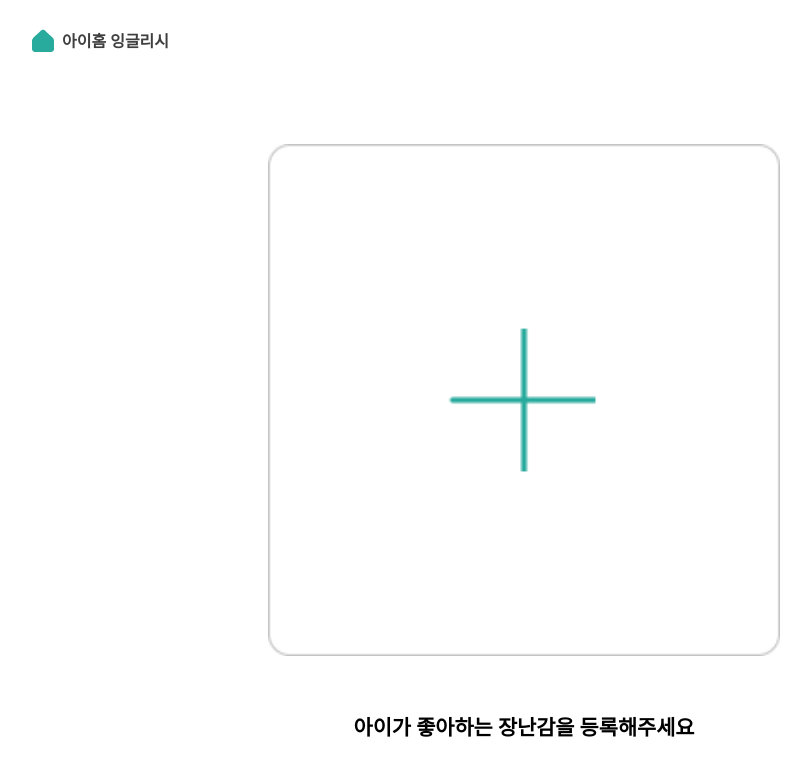
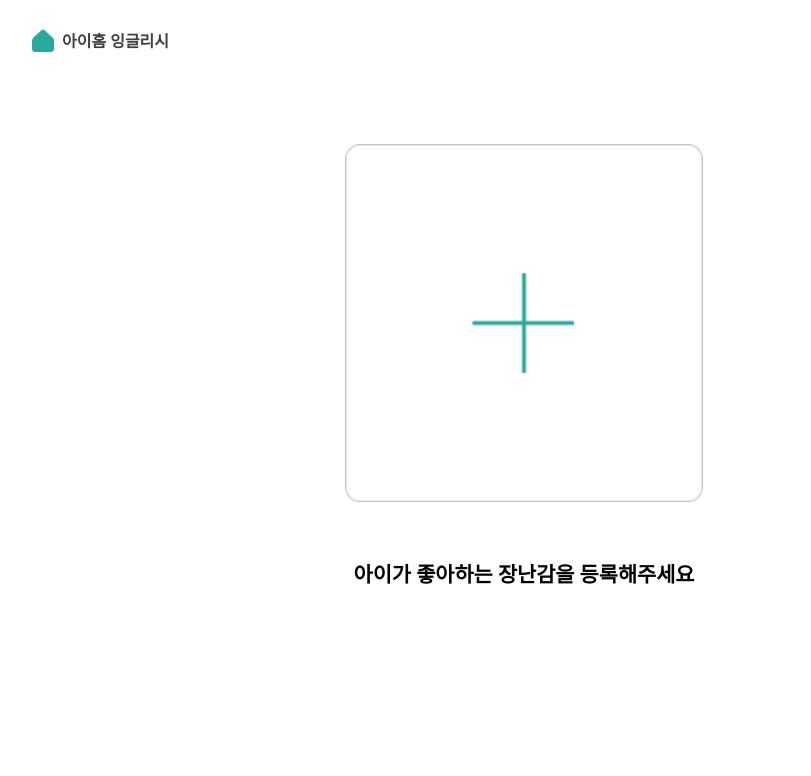
Before and after one commit to SiliconValleyLorax/i-home, a React (Create React App) app in the folder frontend/: page /uploadImage in a window 1280 px wide. Shown: the top 776 px of the page, without its empty margins (116-927 px from the left). Built offline with nearby package versions, Linux system fonts and the light colour scheme; a web font is replaced by a local one.

Commit message:
fix : frontend css fix

```diff
--- a/frontend/src/css/UploadImage.css
+++ b/frontend/src/css/UploadImage.css
@@ -18,14 +18,14 @@
 .img-holder {
   position: relative;
   margin: 0 auto;
-  width: 100%;
+  width: 70%;
   height: 100%;
   border: none;
   border-radius: 5px;
 }
 
 .select-photo {
-  width: 100%;
+  width: 70%;
 }
 
 .no-image {
```
